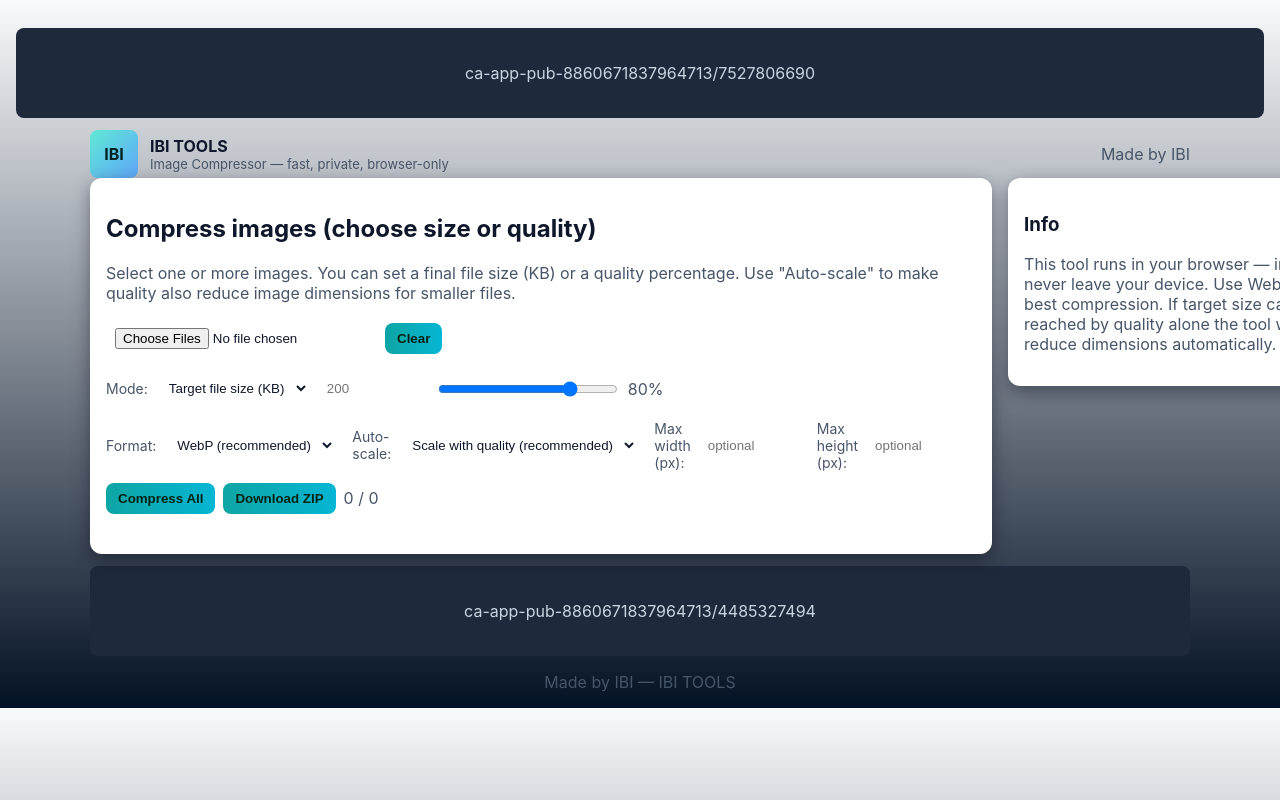
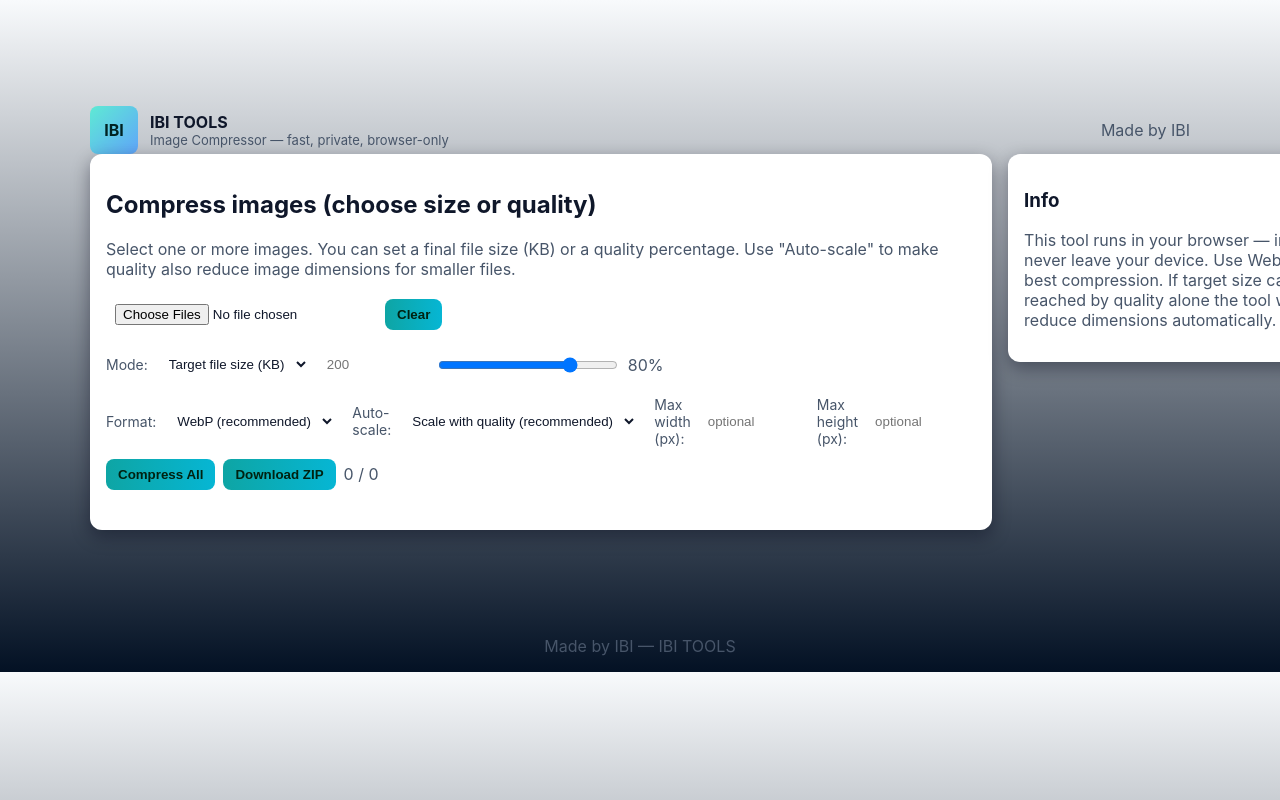
Before and after one commit to Ibbyyyyy-AI/IBI-ImageCompressor, a plain HTML site: page compressor.html in a window 1280 px wide. Shown: the top 800 px of the page. Drawn offline with nearby package versions, Linux system fonts and the light colour scheme.

Commit message:
Update compressor.html

```diff
--- a/compressor.html
+++ b/compressor.html
@@ -7,7 +7,6 @@
   <meta name="description" content="IBI TOOLS Image Compressor — compress images in your browser. Choose final size (KB) or quality (%) with automatic scaling. No uploads.">
 
   <style>
-    /* Theme-aware styles inspired by the very first version but simplified for clarity */
     :root{
       --bg:#071025; --card:#0b1220; --muted:#94a3b8; --accent:#7c3aed; --glass: rgba(255,255,255,0.03); --text:#e6eef8
     }
@@ -34,14 +33,18 @@
     .preview{background:var(--glass);padding:8px;border-radius:8px;display:flex;flex-direction:column;gap:6px;align-items:center}
     .thumb{width:100%;height:140px;object-fit:contain;background:#061428;border-radius:6px}
     footer{margin-top:16px;text-align:center;color:var(--muted)}
-
-    /* Google Ad placeholders */
-    .ad-top, .ad-bottom{width:100%;height:90px;background:#1e293b;color:#cbd5e1;display:flex;justify-content:center;align-items:center;border-radius:8px;margin:12px 0;}
   </style>
+  <script async src="https://pagead2.googlesyndication.com/pagead/js/adsbygoogle.js"></script>
 </head>
 <body>
-  <!-- Top Ad Banner Placeholder -->
-  <div class="ad-top" id="adTop">ca-app-pub-8860671837964713/7527806690</div>
+  <!-- Top Ad Banner -->
+  <ins class="adsbygoogle"
+       style="display:block;width:100%;height:90px"
+       data-ad-client="ca-app-pub-8860671837964713"
+       data-ad-slot="7527806690"
+       data-ad-format="auto"
+       data-full-width-responsive="true"></ins>
+  <script>(adsbygoogle = window.adsbygoogle || []).push({});</script>
 
   <header class="container">
     <div class="brand">
@@ -117,8 +120,14 @@
       </aside>
     </main>
 
-    <!-- Bottom Ad Banner Placeholder -->
-    <div class="ad-bottom" id="adBottom">ca-app-pub-8860671837964713/4485327494</div>
+    <!-- Bottom Ad Banner -->
+    <ins class="adsbygoogle"
+         style="display:block;width:100%;height:90px"
+         data-ad-client="ca-app-pub-8860671837964713"
+         data-ad-slot="4485327494"
+         data-ad-format="auto"
+         data-full-width-responsive="true"></ins>
+    <script>(adsbygoogle = window.adsbygoogle || []).push({});</script>
 
     <footer>Made by IBI — IBI TOOLS</footer>
   </div>
```
